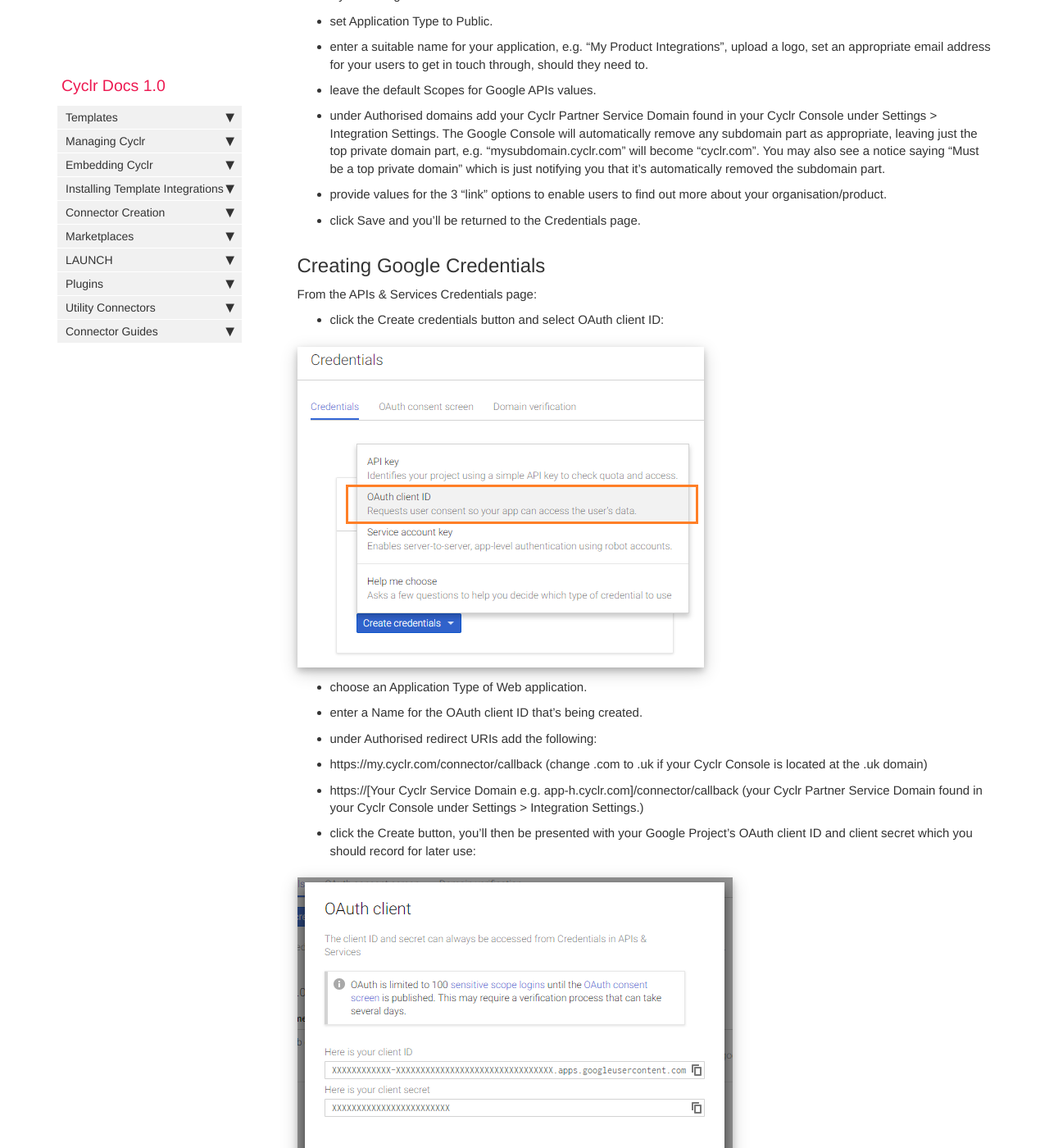
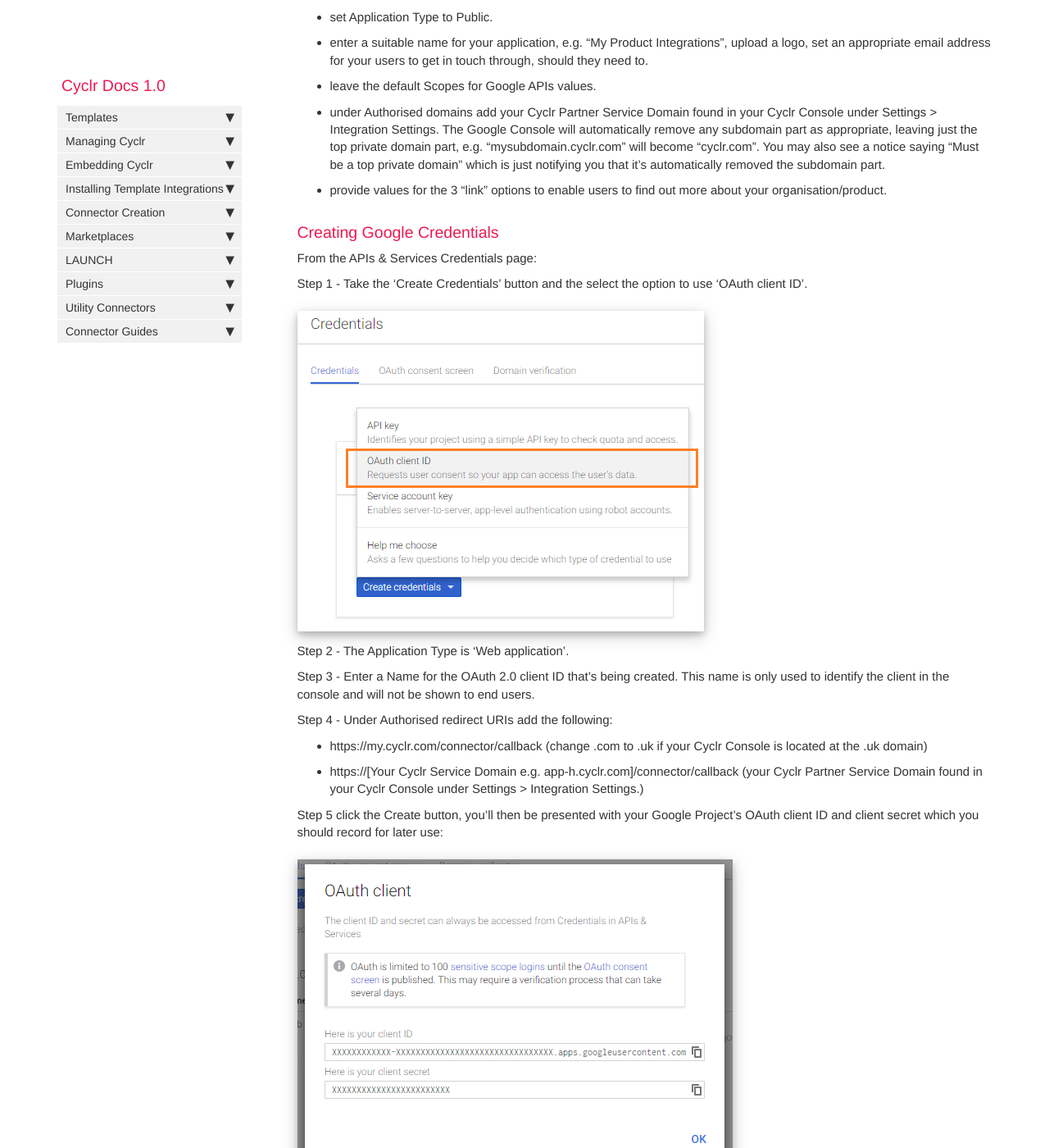
Before and after one commit to sneakysneak/docs, a Jekyll site: the page built from pages/connector-authentication/google-v2.md, in a window 1280 px wide and 1400 px high, scrolled down 1865 px. Shown: the whole window at 82% size. Built offline with Jekyll 4.4.1, drawn with Linux system fonts in a browser that asks for light colours; nearby versions of some CDN libraries; comment, search, counter and statistics services are not loaded; some of the changed text lies outside the part shown.

Commit message:
Update google-v2.md

```diff
--- a/pages/connector-authentication/google-v2.md
+++ b/pages/connector-authentication/google-v2.md
@@ -50,29 +50,27 @@ The Google Console will automatically remove any subdomain part as appropriate,
 
 -	provide values for the 3 "link" options to enable users to find out more about your organisation/product.
 
--	click Save and you'll be returned to the Credentials page.
-
-## Creating Google Credentials
+### Creating Google Credentials
 
 From the APIs & Services Credentials page:
 
-*	click the Create credentials button and select OAuth client ID:
+Step 1 - Take the 'Create Credentials' button and the select the option to use 'OAuth client ID'.
 
 ![](./images/google-auth-4.png)
 
-*	choose an Application Type of Web application.
+Step 2 - The Application Type is 'Web application'.
 
-*	enter a Name for the OAuth client ID that's being created.
+Step 3 - Enter a Name for the OAuth 2.0 client ID that's being created. This name is only used to identify the client in the console and will not be shown to end users.
 
-*	under Authorised redirect URIs add the following:
+Step 4 - Under Authorised redirect URIs add the following:
 
--	https://my.cyclr.com/connector/callback
+*	https://my.cyclr.com/connector/callback
 (change .com to .uk if your Cyclr Console is located at the .uk domain)
 
--	https://[Your Cyclr Service Domain e.g. app-h.cyclr.com]/connector/callback
+*	https://[Your Cyclr Service Domain e.g. app-h.cyclr.com]/connector/callback
 (your Cyclr Partner Service Domain found in your Cyclr Console under Settings > Integration Settings.)
 
-*	click the Create button, you'll then be presented with your Google Project's OAuth client ID and client secret which you should record for later use:
+Step 5	click the Create button, you'll then be presented with your Google Project's OAuth client ID and client secret which you should record for later use:
 
 ![](./images/google-auth-5.png)
 
```
Also changed, not shown: other parts of pages/connector-authentication/google-v2.md (+1 -1 lines).
